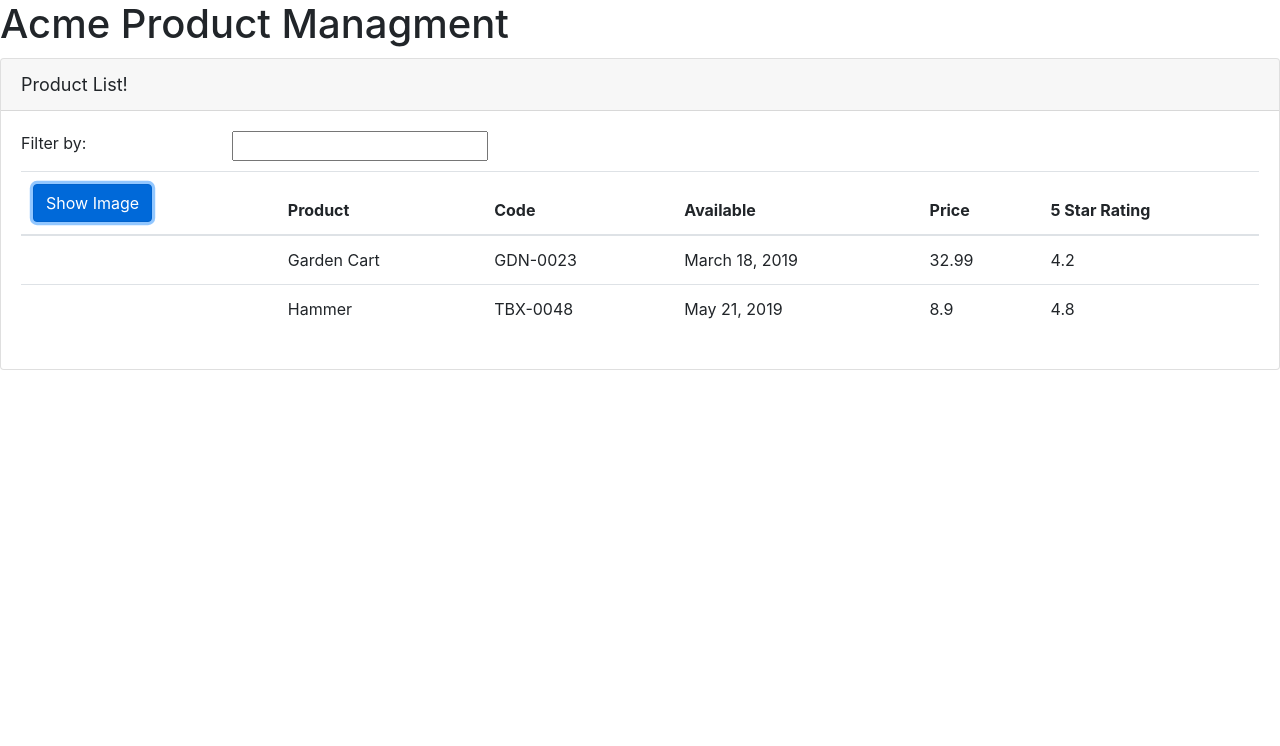
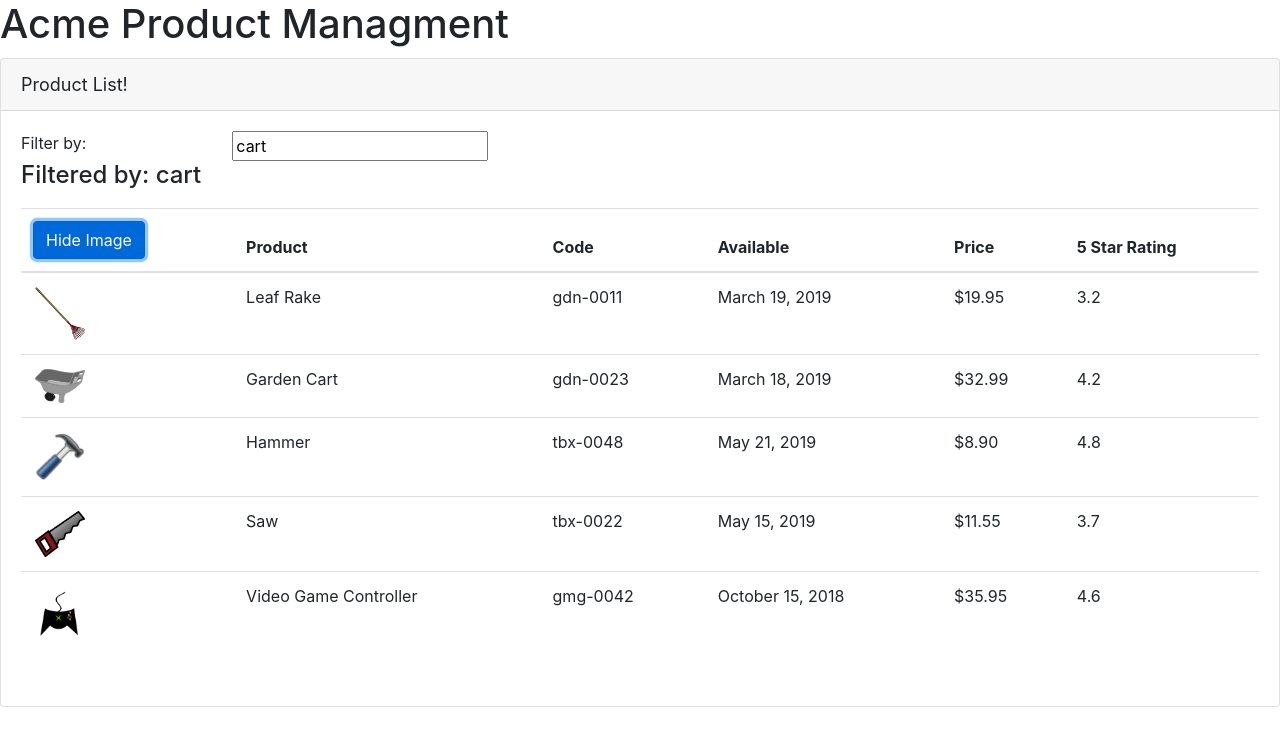
Before and after one commit to jmls9627/Angular-G.Started, an Angular app: page / in a window 1280 px wide. Both pictures are taken after a click on the button "Show Image". Shown: the top 746 px of the page. Built offline with nearby package versions, Linux system fonts and the light colour scheme.

Commit message:
Data Binding & Pipes

```diff
--- a/src/app/app.module.ts
+++ b/src/app/app.module.ts
@@ -1,5 +1,6 @@
 import { BrowserModule } from '@angular/platform-browser';
 import { NgModule } from '@angular/core';
+import  {FormsModule} from '@angular/forms';
 
 import { AppComponent } from './app.component';
 import { ProductListComponent } from './products/product-list.component';
@@ -10,7 +11,8 @@ import { ProductListComponent } from './products/product-list.component';
     ProductListComponent
   ],
   imports: [
-    BrowserModule
+    BrowserModule,
+    FormsModule
   ],
   bootstrap: [AppComponent]
 })
--- a/src/app/products/product-list.component.html
+++ b/src/app/products/product-list.component.html
@@ -6,13 +6,14 @@
       <div class='row'>
         <div class='col-md-2'>Filter by:</div>
         <div class='col-md-4'>
-          <input type='text' />
+          <input type='text'
+                      [(ngModel)]='listFilter' />
         </div>
       </div>
       <div class='row'
            *ngIf='listFilter'>
         <div class='col-md-6'>
-          <h4>Filtered by:</h4>
+          <h4>Filtered by: {{listFilter}}</h4>
         </div>
       </div>
       <div class='table-responsive'>
@@ -20,8 +21,9 @@
           <thead>
             <tr>
               <th>
-                <button class='btn btn-primary'>
-                Show Image
+                <button class='btn btn-primary'
+                    (click)='toggleImage()'>
+              {{showImage ? 'Hide' : 'Show'}}  Image
                 </button>
               </th>
               <th>Product</th>
@@ -33,12 +35,20 @@
           </thead>
           <tbody>
            <tr *ngFor='let product of products'>
-               <td></td>
+
+            <td>
+                <img *ngIf='showImage'
+                [src]='product.imageUrl'
+                [title]='product.productName'
+                [style.width.px]='imageWidth'
+                [style.margin.px]='imageMargin'>
+            </td>
+
                <td>{{product.productName }}</td>
-               <td>{{product.productCode}}</td>
-               <td>{{product.releaseDate}}</td>
-               <td>{{product.price}}</td>
-               <td>{{product.starRating}}</td>
+               <td>{{product.productCode | lowercase}}</td>
+               <td>{{product.releaseDate }}</td>
+               <td>{{product.price | currency:'USD':'symbol':'1.2-2'}}</td>
+               <td>{{product.starRating }}</td>
            </tr>
           </tbody>
         </table>
--- a/src/app/products/product-list.component.ts
+++ b/src/app/products/product-list.component.ts
@@ -6,7 +6,22 @@ import { Component } from '@angular/core';
 })
 export class ProductListComponent {
     pageTitle:string='Product List!';
+
+    imageWidth:number=50;
+    imageMargin:number=2;
+    showImage:boolean=false;
+    listFilter:string='cart';
     products:any[]=[
+        {
+            "productId": 1,
+            "productName": "Leaf Rake",
+            "productCode": "GDN-0011",
+            "releaseDate": "March 19, 2019",
+            "description": "Leaf rake with 48-inch wooden handle.",
+            "price": 19.95,
+            "starRating": 3.2,
+            "imageUrl": "assets/images/leaf_rake.png"
+          },
           {
             "productId": 2,
             "productName": "Garden Cart",
@@ -26,6 +41,30 @@ export class ProductListComponent {
             "price": 8.9,
             "starRating": 4.8,
             "imageUrl": "assets/images/hammer.png"
+          },
+          {
+            "productId": 8,
+            "productName": "Saw",
+            "productCode": "TBX-0022",
+            "releaseDate": "May 15, 2019",
+            "description": "15-inch steel blade hand saw",
+            "price": 11.55,
+            "starRating": 3.7,
+            "imageUrl": "assets/images/saw.png"
+          },
+          {
+            "productId": 10,
+            "productName": "Video Game Controller",
+            "productCode": "GMG-0042",
+            "releaseDate": "October 15, 2018",
+            "description": "Standard two-button video game controller",
+            "price": 35.95,
+            "starRating": 4.6,
+            "imageUrl": "assets/images/xbox-controller.png"
           }
     ];
+
+    toggleImage():void {
+        this.showImage=!this.showImage;
     }
+}
```
Lines whose indentation alone changed are shown as unchanged.
